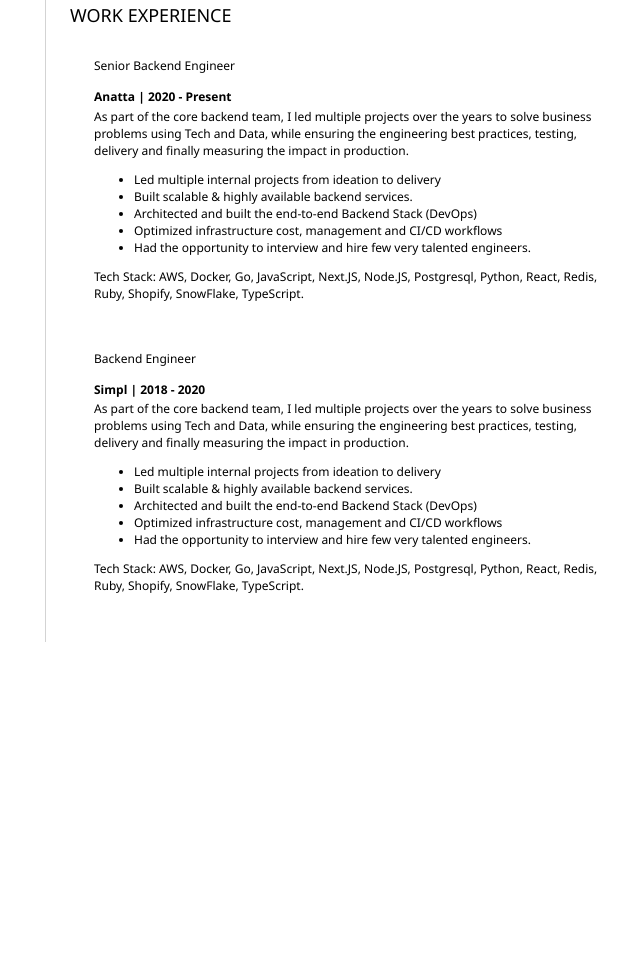
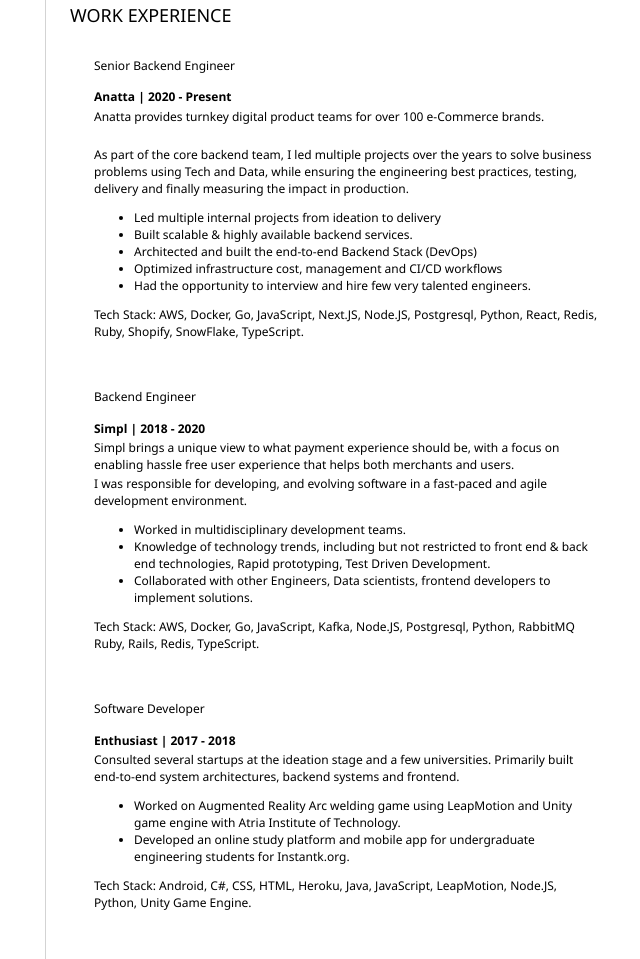
Before and after one commit to simrankh/resume, a plain HTML site: page index.html in a window 1280 px wide. Shown: the part 369-1328 px from the top of the page, without its empty margins (498-1138 px from the left). Before the commit the page ends 1011 px from the top, so only its background shows below. Drawn offline with Linux system fonts and the light colour scheme.

Commit message:
Feat: Update resume

```diff
--- a/index.html
+++ b/index.html
@@ -22,13 +22,17 @@
                     <i class="fa fa-envelope" aria-hidden="true"></i>
                     <a href="mailto:deepanshu.mishra0@gmail.com">deepanshu.mishra0@gmail.com</a>
                 </p>
+                <!-- <p>
+                    <i class="fa fa-mobile" aria-hidden="true"></i>
+                    <a href="tel:x">x</a>
+                </p> -->
                 <p>
                     <i class="fab fa-github" aria-hidden="true"></i>
-                    <a href="github.com/classical-bit">Github</a>
+                    <a href="https://github.com/classical-bit">github.com/classical-bit</a>
                 </p>
                 <p>
                     <i class="fab fa-linkedin" aria-hidden="true"></i>
-                    <a href="linkedin.com/in/classical-bit">Linkedin</a>
+                    <a ex href="https://linkedin.com/in/classical-bit">linkedin.com/in/classical-bit</a>
                 </p>
             </section>
             <section>
@@ -62,8 +66,14 @@
                     <h3>Senior Backend Engineer</h3>
                     <p><b>Anatta | 2020 - Present</b></p>
                     <p>
-                        As part of the core backend team, I led multiple projects over the years to solve business problems
-                        using Tech and Data, while ensuring the engineering best practices, testing, delivery and finally
+                        Anatta provides turnkey digital product teams for over 100 e-Commerce brands.
+                    </p>
+                    <br>
+                    <p>
+                        As part of the core backend team, I led multiple projects over the years to solve business
+                        problems
+                        using Tech and Data, while ensuring the engineering best practices, testing, delivery and
+                        finally
                         measuring the impact in production. </p>
 
                     <ul>
@@ -75,28 +85,48 @@
                         <li>Had the opportunity to interview and hire few very talented engineers.</li>
                     </ul>
                     <p>
-                        Tech Stack: AWS, Docker, Go, JavaScript, Next.JS, Node.JS, Postgresql, Python, React, Redis, Ruby, Shopify, SnowFlake, TypeScript.
+                        Tech Stack: AWS, Docker, Go, JavaScript, Next.JS, Node.JS, Postgresql, Python, React, Redis,
+                        Ruby, Shopify, SnowFlake, TypeScript.
                     </p>
-                    </section>
-                    <section>
+                </section>
+                <section>
                     <h3>Backend Engineer</h3>
                     <p><b>Simpl | 2018 - 2020</b></p>
                     <p>
-                        As part of the core backend team, I led multiple projects over the years to solve business problems
-                        using Tech and Data, while ensuring the engineering best practices, testing, delivery and finally
-                        measuring the impact in production.
+                        Simpl brings a unique view to what payment experience should be, with a focus on enabling hassle
+                        free user experience that helps both merchants and users.
+                    </p>
+                    <p>I was responsible for developing, and evolving software in a fast-paced and agile
+                        development environment.</p>
+                    <ul>
+                        <li>Worked in multidisciplinary development teams.</li>
+                        <li>Knowledge of technology trends, including but not restricted to front end & back end
+                            technologies, Rapid prototyping, Test Driven Development.</li>
+                        <li>Collaborated with other Engineers, Data scientists, frontend developers to implement
+                            solutions.</li>
+                    </ul>
+                    <p>
+                        Tech Stack: AWS, Docker, Go, JavaScript, Kafka, Node.JS, Postgresql, Python, RabbitMQ Ruby,
+                        Rails, Redis, TypeScript.
+                    </p>
+                </section>
+                <section>
+                    <h3>Software Developer</h3>
+                    <p><b>Enthusiast | 2017 - 2018</b></p>
+                    <p>
+                        Consulted several startups at the ideation stage and a few universities. Primarily built
+                        end-to-end system architectures, backend systems and frontend.
                     </p>
 
                     <ul>
-
-                        <li>Led multiple internal projects from ideation to delivery</li>
-                        <li>Built scalable & highly available backend services.</li>
-                        <li>Architected and built the end-to-end Backend Stack (DevOps)</li>
-                        <li>Optimized infrastructure cost, management and CI/CD workflows</li>
-                        <li>Had the opportunity to interview and hire few very talented engineers.</li>
+                        <li>Worked on Augmented Reality Arc welding game using LeapMotion and Unity game engine
+                            with Atria Institute of Technology.</li>
+                        <li>Developed an online study platform and mobile app for undergraduate engineering students for
+                            Instantk.org.</li>
                     </ul>
                     <p>
-                        Tech Stack: AWS, Docker, Go, JavaScript, Next.JS, Node.JS, Postgresql, Python, React, Redis, Ruby, Shopify, SnowFlake, TypeScript.
+                        Tech Stack: Android, C#, CSS, HTML, Heroku, Java, JavaScript, LeapMotion, Node.JS, Python, Unity
+                        Game Engine.
                     </p>
                 </section>
             </section>
```
Also changed, not shown: style.css (+6 -1 lines).
